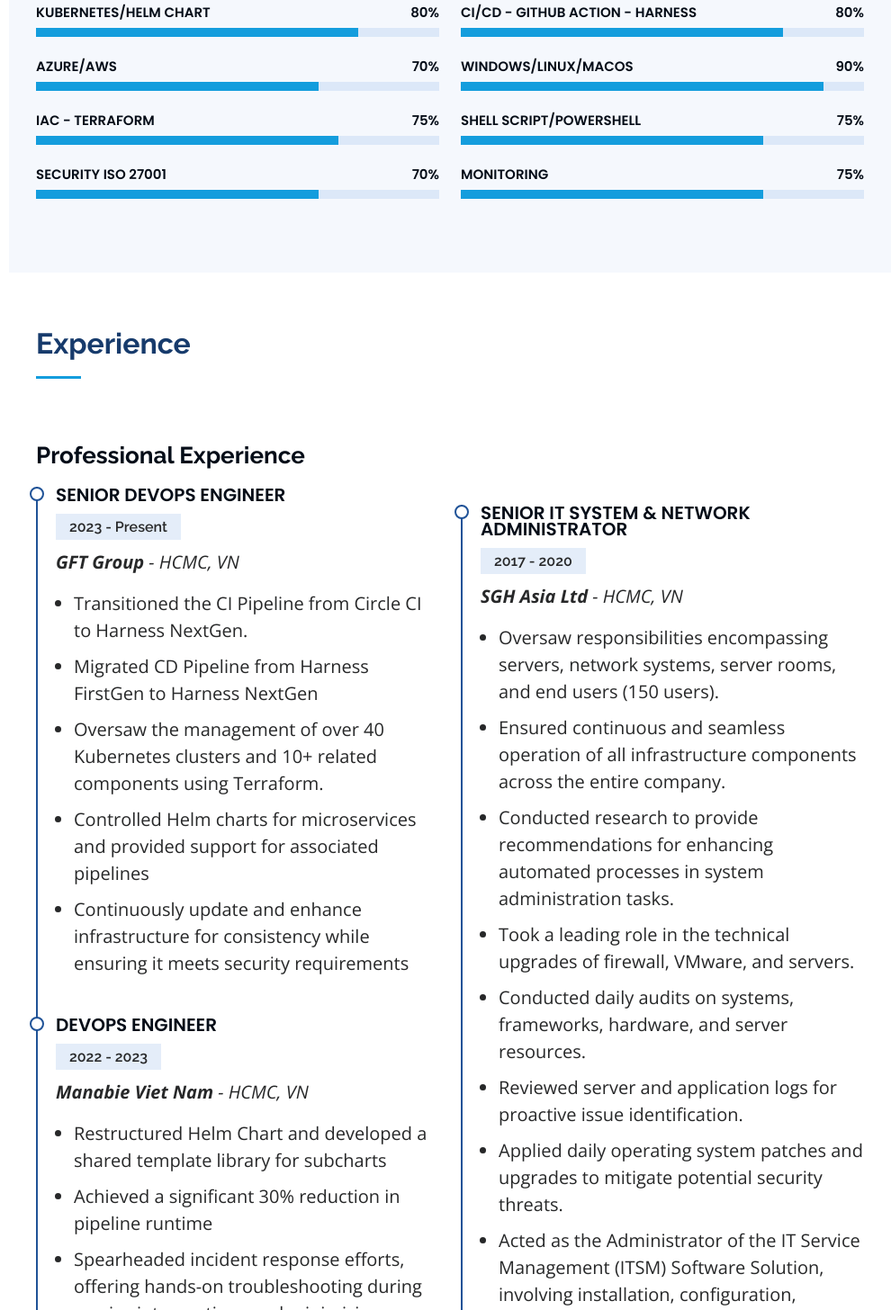
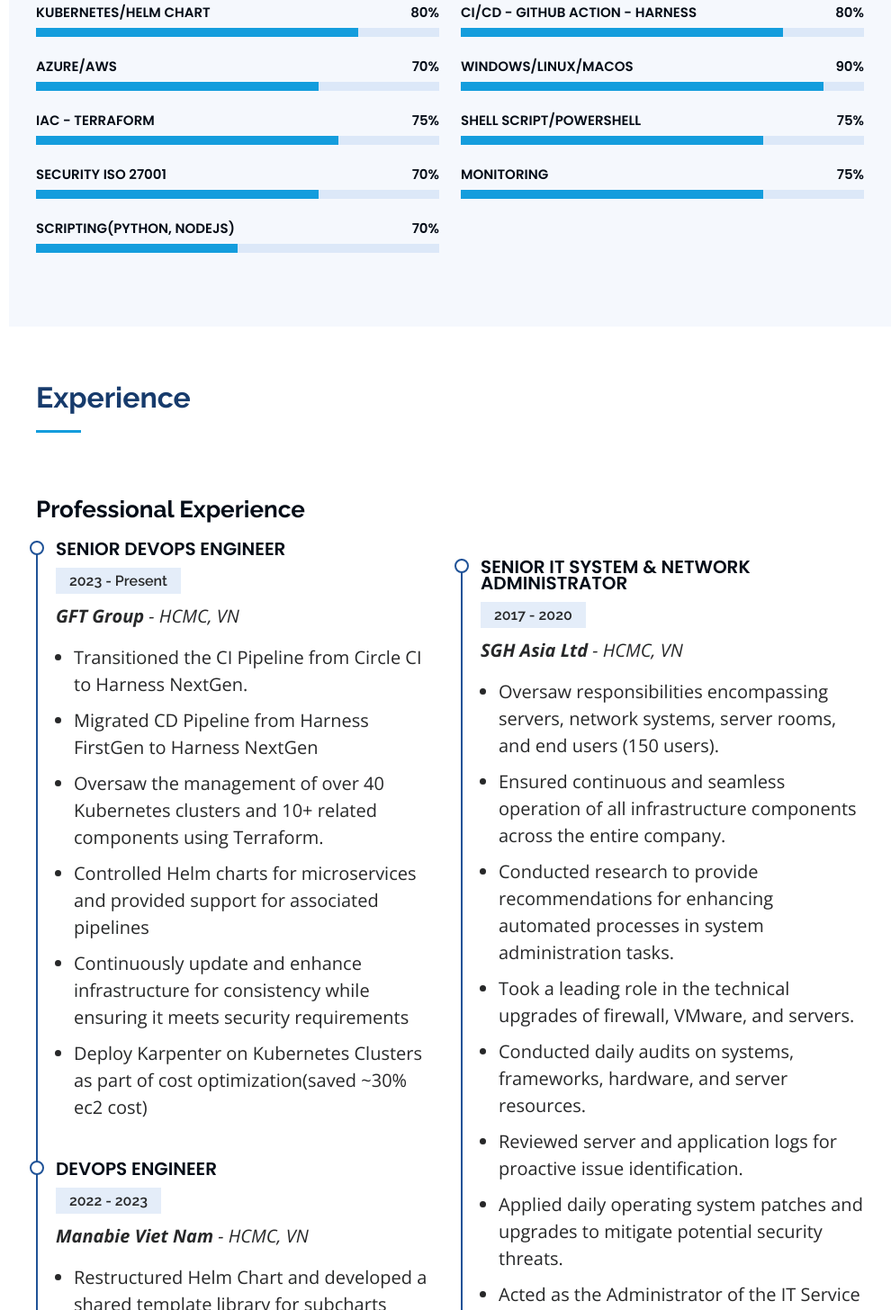
Before and after one commit to dinhdobathi1992/i-cv, a plain HTML site: page index.html in a window 1280 px wide. Shown: the part 1624-3080 px from the top of the page at 90% size, without its empty margins (290-1280 px from the left). Drawn offline with nearby package versions, Linux system fonts and the light colour scheme.

Commit message:
Update index.html

```diff
--- a/index.html
+++ b/index.html
@@ -223,6 +223,13 @@
                 </div>
               </div>
             </div>
+            <div class="progress">
+              <span class="skill">Scripting(python, nodejs) <i class="val">70%</i></span>
+              <div class="progress-bar-wrap">
+                <div class="progress-bar" role="progressbar" aria-valuenow="50" aria-valuemin="0" aria-valuemax="100">
+                </div>
+              </div>
+            </div>
           </div>
 
           <div class="col-lg-6" data-aos="fade-up" data-aos-delay="100">
@@ -290,6 +297,7 @@
                 <li>Controlled Helm charts for microservices and provided support for associated pipelines </li>
                 <li>Continuously update and enhance infrastructure for consistency while ensuring it meets security
                   requirements</li>
+                <li>Deploy Karpenter on Kubernetes Clusters as part of cost optimization(saved ~30% ec2 cost)</li>
               </ul>
             </div>
 
```
